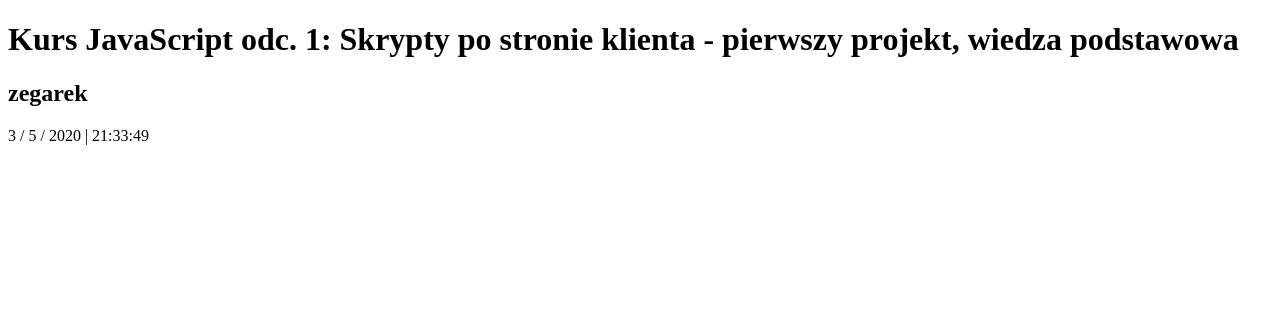
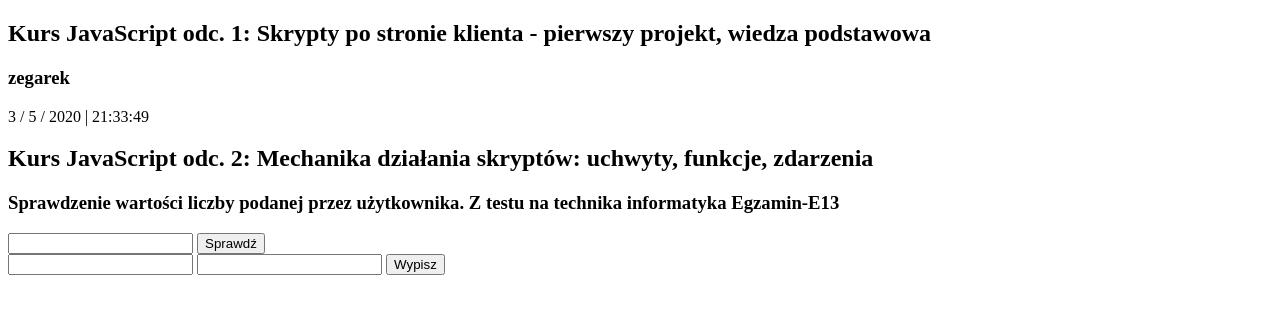
Before and after one commit to OllaWilk/pasja_informatyki_kurs_js, a website: page index.html in a window 1280 px wide. Drawn offline with Linux system fonts and the light colour scheme.

Commit message:
sprawdzenie wartości liczby

```diff
--- a/index.html
+++ b/index.html
@@ -9,9 +9,26 @@
     <title>Document</title>
 </head>
 <body  onload="odliczanie();" >
+<section class="pierwszy">
     <h1>Kurs JavaScript odc. 1: Skrypty po stronie klienta - pierwszy projekt, wiedza podstawowa</h1>
-    <h2>zegarek</h2>
+    <h3>zegarek</h3>
     <div id="zegar"></div>
+</section>
+<section class="drugi">
+    <h1>Kurs JavaScript odc. 2: Mechanika działania skryptów: uchwyty, funkcje, zdarzenia</h1>
+    <h3>Sprawdzenie wartości liczby podanej przez użytkownika. Z testu na technika informatyka Egzamin-E13 </h3>
+    <div class="pole_edycji">
+        <input type="text" id = "pole"/>
+        <input type="submit" value="Sprawdź" onclick="sprawdz();" />
+        <div id="wynik"></div>
+    </div>
+    <div class="pole_wypiszLiczby">
+        <input type="text" id = "poleMniejszaLiczba"/>
+        <input type="text" id = "poleWiekszaLiczba"/>
+        <input type="submit" value="Wypisz" onclick="sprawdz();" />
+        <div id="wynikDwa"></div>
+    </div>
+</section>
 <script type="text/JavaScript" src="js/script.js"></script>
 </body>
 </html>
--- a/js/script.js
+++ b/js/script.js
@@ -1,23 +1,37 @@
-/*ZADANIE 1*/
+/*ZADANIE 1 zegar*/
 
 function odliczanie() {
 
-    var dzisiaj = new Date();
+    let dzisiaj = new Date();
 
-    var dzien = dzisiaj.getDate();
-    var miesiac = dzisiaj.getMonth()+1;
-    var rok = dzisiaj.getFullYear();
+    let dzien = dzisiaj.getDate();
+    let miesiac = dzisiaj.getMonth()+1;
+    let rok = dzisiaj.getFullYear();
 
-    var godzina = dzisiaj.getHours();
+    let godzina = dzisiaj.getHours();
     if(godzina<10) godzina = "0" + godzina;
 
-    var minuta = dzisiaj.getMinutes();
+    let minuta = dzisiaj.getMinutes();
     if(minuta<10) minuta = "0" + minuta;
 
-    var sekunda = dzisiaj.getSeconds();
+    let sekunda = dzisiaj.getSeconds();
     if(sekunda<10) sekunda = "0" + sekunda;
 
     document.getElementById("zegar").innerHTML =
     dzien + " / " + miesiac + " / " + rok + " | " + godzina + ":" + minuta + ":" + sekunda;
     setTimeout("odliczanie()", 1000);
 }
+
+/*ZADANIE 2 sprawdzanie liczby*/
+
+function sprawdz () {
+    let liczba = document.getElementById("pole").value;
+
+    if (liczba >0) document.getElementById("wynik").innerHTML="dodatnia";
+    else if (liczba <0 ) document.getElementById("wynik").innerHTML="ujemna";
+    else if (liczba == 0 ) document.getElementById("wynik").innerHTML="zero";
+    else document.getElementById("wynik").innerHTML="to nie jest liczba";
+
+}
+
+/*ZADANIE 3 pokazanie ciągu cyfr zaczynając od pole po lewej do prawej*/
```
